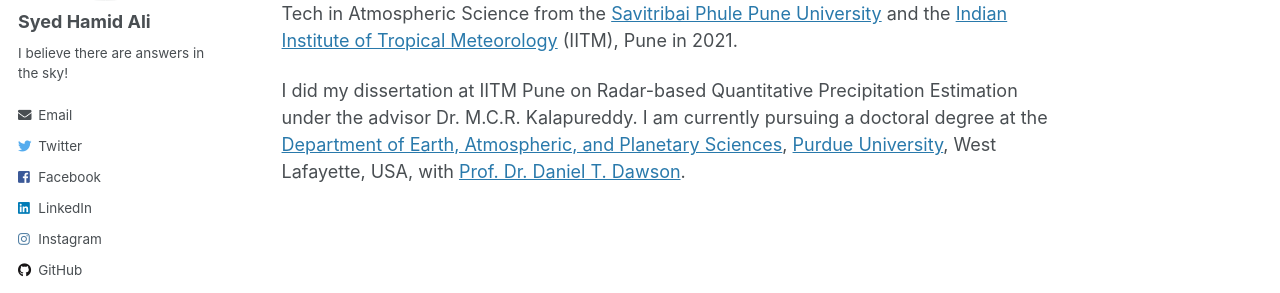
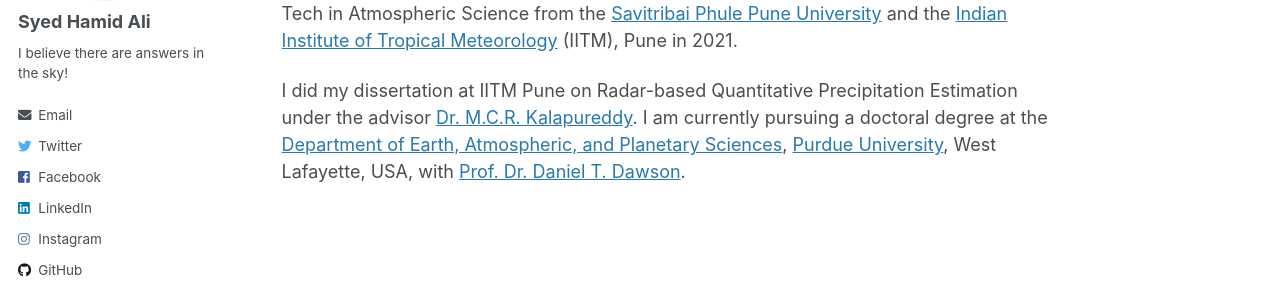
Before and after one commit to syedhamidali/syedhamidali.github.io, a Jekyll site: the page built from _pages/about.md, in a window 1280 px wide and 945 px high. Shown: the part 414-707 px from the top of the window. Built offline with Jekyll 4.4.1, drawn with Linux system fonts in a browser that asks for light colours; some web fonts are replaced; part of the change alters nothing that is shown.

```diff
--- a/_pages/about.md
+++ b/_pages/about.md
@@ -14,4 +14,4 @@ Welcome! I am an atmospheric sciences student aspiring to explore weather and cl
 
 I completed my B.E. Mechanical from the [University of Kashmir](https://www.kashmiruniversity.net/) in 2018, followed by M. Tech in Atmospheric Science from the [Savitribai Phule Pune University](https://www.unipune.ac.in) and the [Indian Institute of Tropical Meteorology](https://tropmet.res.in) (IITM), Pune in 2021.
 
-I did my dissertation at IITM Pune on Radar-based Quantitative Precipitation Estimation under the advisor Dr. M.C.R. Kalapureddy. I am currently pursuing a doctoral degree at the [Department of Earth, Atmospheric, and Planetary Sciences](https://eaps.purdue.edu), [Purdue University](https://purdue.edu), West Lafayette, USA, with [Prof. Dr. Daniel T. Dawson](https://www.eaps.purdue.edu/people/profile/dawson29.html).
+I did my dissertation at IITM Pune on Radar-based Quantitative Precipitation Estimation under the advisor [Dr. M.C.R. Kalapureddy](https://www.tropmet.res.in/106-Madhu%20Chandra%20R.%20Kalapureddy-scientist_detail). I am currently pursuing a doctoral degree at the [Department of Earth, Atmospheric, and Planetary Sciences](https://eaps.purdue.edu), [Purdue University](https://purdue.edu), West Lafayette, USA, with [Prof. Dr. Daniel T. Dawson](https://www.eaps.purdue.edu/people/profile/dawson29.html).
```
